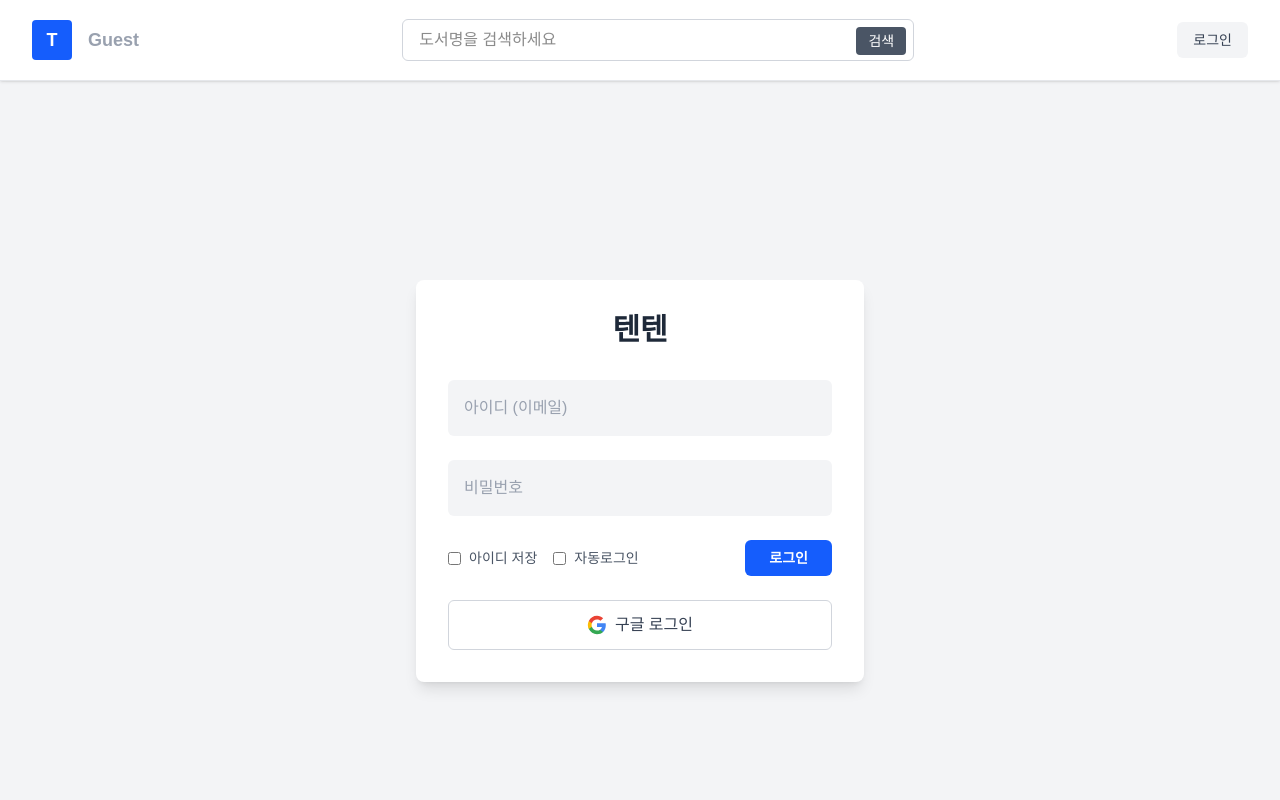
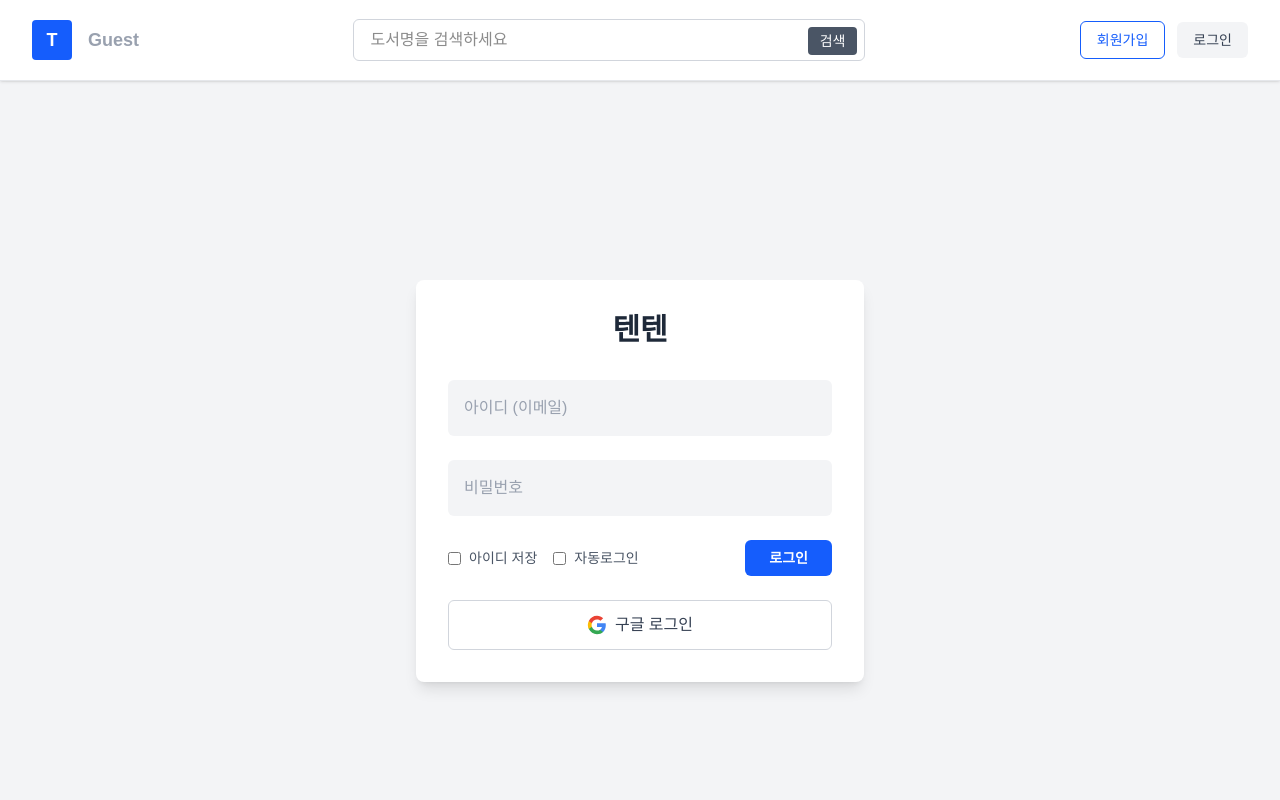
Before and after one commit to prgrms-be-devcourse/NBE9-11-2-Team10-FE, a Next.js app: page /login in a window 1280 px wide. Shown: the top 800 px of the page. Built offline with nearby package versions, Linux system fonts and the light colour scheme; no server answers.

Commit message:
feat(signup): add signup link in Header layout

```diff
--- a/src/components/layout/Header.tsx
+++ b/src/components/layout/Header.tsx
@@ -88,6 +88,12 @@ export default function Header() {
                         ) : (
                             <>
                                 <Link
+                                    href="/register"
+                                    className="px-4 py-2 text-sm font-medium text-blue-600 border border-blue-600 rounded-md hover:bg-blue-50 transition"
+                                >
+                                    회원가입
+                                </Link>
+                                <Link
                                     href="/login"
                                     className="px-4 py-2 text-sm font-medium text-gray-700 bg-gray-100 rounded-md hover:bg-gray-200 transition"
                                 >
```
Lines whose indentation alone changed are shown as unchanged.
